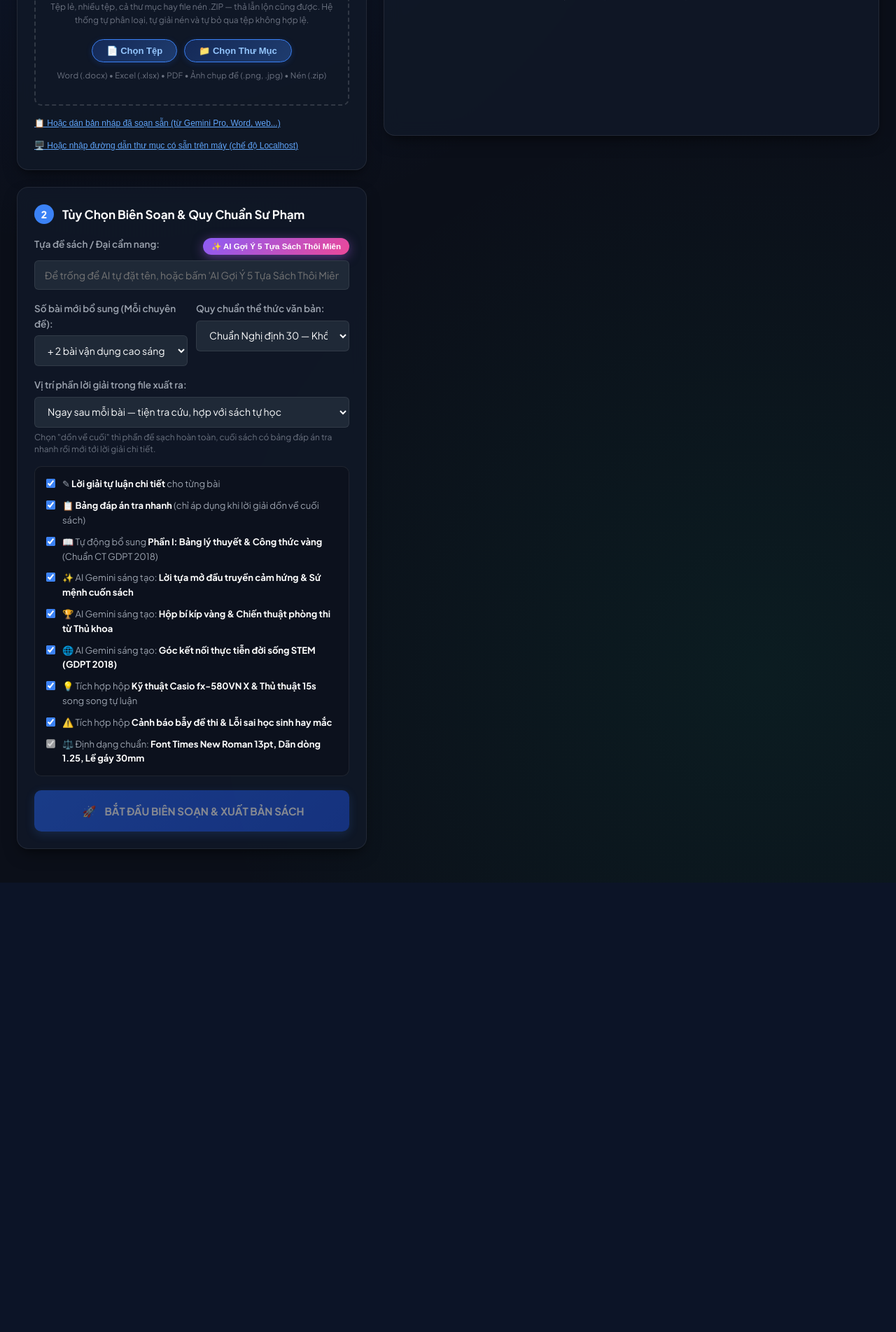
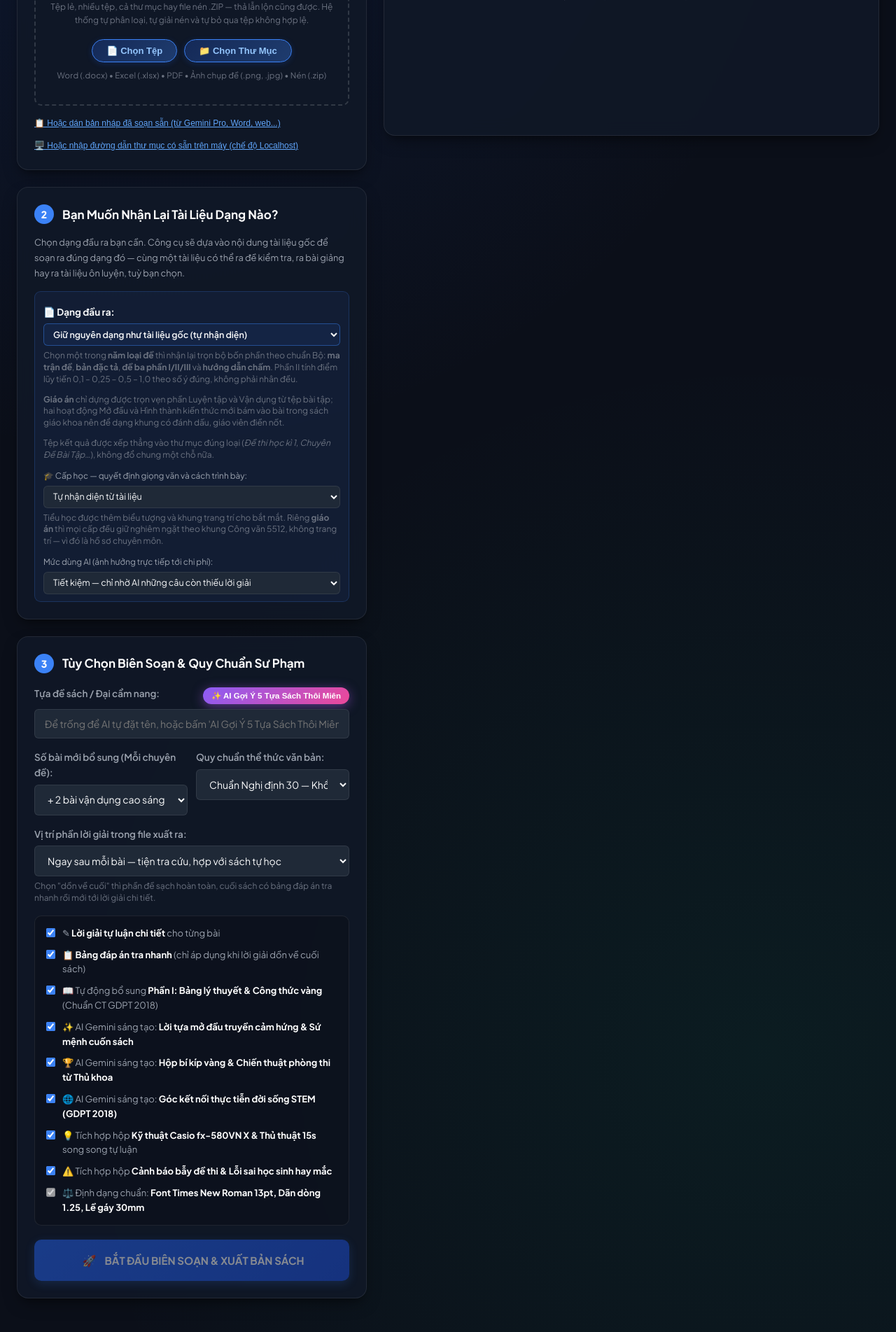
Before and after one commit to ngoclanvu999-creator/vietlaisach, a FastAPI app: page / in a window 1280 px wide. Shown: the part 738-2641 px from the top of the page at 70% size. Before the commit the page ends 1999 px from the top, so only its background shows below. Run offline with FastAPI, Linux system fonts and the light colour scheme.

Commit message:
fix: O chon dau ra thanh buoc rieng, thay ngay khong can nap tai lieu
Nguoi dung bao "toi chua thay phan chon dau ra o dau". Kiem tra thi tinh nang
van chay dung — ca tren web — nhung khoi chon nam BEN TRONG khung ket qua nap
lieu, ma khung do an cho toi khi boc tach xong. Ai chua tai tai lieu len thi
khong the thay. Day la loi thiet ke chu khong phai nguoi dung tim sot.

Nay tach ra thanh "Buoc 2: Ban Muon Nhan Lai Tai Lieu Dang Nao?", luon hien.
Chon truoc roi moi dua tai lieu vao cung dung thoi quen hon: biet minh can gi
truoc da.

Loi keo theo da bat duoc ngay khi sua: renderIngestResults dat lai
doctypeSelect.value = "" moi lan nap. Truoc kia vo hai vi o chon chi xuat hien
sau do; nay no se AM THAM XOA lua chon nguoi dung vua dat. Da bo dong reset, va
goi y cap hoc tu nhan dien chi dien vao khi o con trong — nhan dien la de do
viec, khong phai de de len y nguoi dung.

Kiem thu trinh duyet bang tai len tai lieu THAT (240 cau): o chon thay ngay khi
mo trang, chon truoc duoc, va lua chon con nguyen sau khi nap xong. Ba bo kiem
thu cu deu dat.

Co-Authored-By: Claude Opus 5 <noreply@anthropic.com>

```diff
--- a/static/app.js
+++ b/static/app.js
@@ -427,12 +427,10 @@ document.addEventListener("DOMContentLoaded", () => {
         // Chỉ hỏi gộp/tách khi thực sự có nhiều tài liệu
         batchModeSelector.classList.toggle("hidden", isSingle);
 
-        // Ô chọn dạng đầu ra LUÔN hiện — kể cả khi nạp nhiều tài liệu.
-        // Trước đây chỉ hiện khi nạp đúng một tệp, nên thả cả thư mục đề thi vào
-        // thì không có cách nào yêu cầu xuất ra đề thi, tất cả đều thành sách.
+        // Ô chọn dạng đầu ra nay là một bước riêng, luôn hiện từ đầu.
+        // TUYỆT ĐỐI KHÔNG đặt lại lựa chọn ở đây: người dùng có thể đã chọn
+        // "Bài giảng" TRƯỚC khi nạp tài liệu, xoá đi là âm thầm làm hỏng ý họ.
         doctypeBox.classList.remove("hidden");
-        doctypeSelect.value = "";
-        if (capHocSelect) capHocSelect.value = "";
 
         const nd = data.nhan_dien;
         if (isSingle && nd && nd.doc_type) {
@@ -452,9 +450,11 @@ document.addEventListener("DOMContentLoaded", () => {
                       ` — đổi ở ô bên dưới nếu chưa đúng</div>`
                     : "");
 
-            // Chọn sẵn cấp học đoán được, nhưng vẫn để người dùng đổi —
-            // nhận diện chỉ gợi ý, không quyết định thay họ.
-            if (capHocSelect && nd.cap_hoc) capHocSelect.value = nd.cap_hoc;
+            // Chọn sẵn cấp học đoán được, nhưng CHỈ khi người dùng chưa tự chọn.
+            // Nhận diện là để đỡ việc, không phải để đè lên ý người dùng.
+            if (capHocSelect && nd.cap_hoc && !capHocSelect.value) {
+                capHocSelect.value = nd.cap_hoc;
+            }
         } else {
             doctypeDetected.innerHTML =
                 `🔎 Đã nạp <strong>${files.length}</strong> tài liệu. ` +
--- a/static/style.css
+++ b/static/style.css
@@ -2021,3 +2021,11 @@ body {
     opacity: 0.75;
     margin-left: 6px;
 }
+
+/* Lời dẫn của một bước, nằm giữa tiêu đề bước và phần điều khiển */
+.step-intro {
+    margin: -2px 0 14px;
+    font-size: 12.8px;
+    line-height: 1.7;
+    color: var(--text-muted);
+}
--- a/templates/index.html
+++ b/templates/index.html
@@ -180,12 +180,48 @@
                                 <div id="ingest-file-list" class="folder-file-list"></div>
                                 <div id="ingest-skipped" class="ingest-skipped hidden"></div>
 
+                                <!-- Chỉ hiện khi có từ 2 tài liệu trở lên -->
+                                <div id="batch-mode-selector" class="merge-mode-selector hidden">
+                                    <label class="merge-option">
+                                        <input type="radio" name="folder-mode" value="merge" checked>
+                                        <div>
+                                            <strong>📚 Gộp tất cả thành 1 cuốn ĐẠI CẨM NANG duy nhất</strong>
+                                            <p>Có mục lục tổng thể, phân chia từng chương rành mạch, có lý thuyết chuyên sâu.</p>
+                                        </div>
+                                    </label>
+                                    <label class="merge-option">
+                                        <input type="radio" name="folder-mode" value="split">
+                                        <div>
+                                            <strong>📑 Tách riêng mỗi tài liệu thành một cuốn sách (kèm tải .ZIP 1-click)</strong>
+                                            <p>Mỗi tài liệu xuất 1 file Word .docx riêng, tự động nén sẵn trọn bộ vào 1 file ZIP.</p>
+                                        </div>
+                                    </label>
+                                </div>
+                            </div>
+                        </div>
+                    </div>
+
+                    <!-- Bước chọn đầu ra: LUÔN hiện, không đợi nạp tài liệu.
+                         Trước đây khối này nằm trong khung kết quả nên chỉ xuất
+                         hiện sau khi nạp xong — người dùng báo "không thấy phần
+                         chọn đầu ra ở đâu". Cho chọn trước cũng đúng thói quen
+                         hơn: biết mình cần gì rồi mới đưa tài liệu vào. -->
+                    <div class="card card-step">
+                        <div class="step-header">
+                            <span class="step-badge">2</span>
+                            <h3>Bạn Muốn Nhận Lại Tài Liệu Dạng Nào?</h3>
+                        </div>
+                        <p class="step-intro">
+                            Chọn dạng đầu ra bạn cần. Công cụ sẽ dựa vào nội dung tài liệu gốc
+                            để soạn ra đúng dạng đó — cùng một tài liệu có thể ra đề kiểm tra,
+                            ra bài giảng hay ra tài liệu ôn luyện, tuỳ bạn chọn.
+                        </p>
                             <!-- BẠN MUỐN NHẬN LẠI DẠNG NÀO -->
-                                <div id="doctype-box" class="doctype-box hidden">
+                            <div id="doctype-box" class="doctype-box">
                                 <div id="doctype-detected" class="doctype-detected"></div>
 
                                 <label for="doctype-select" class="doctype-label doctype-label-main">
-                                        📄 Bạn muốn nhận lại tài liệu dạng nào?
+                                    📄 Dạng đầu ra:
                                 </label>
                                 <select id="doctype-select" class="form-control doctype-main-select">
                                     <option value="" selected>Giữ nguyên dạng như tài liệu gốc (tự nhận diện)</option>
@@ -250,32 +286,12 @@
                                     <option value="khong">Không dùng AI — miễn phí hoàn toàn</option>
                                 </select>
                             </div>
-
-                                <!-- Chỉ hiện khi có từ 2 tài liệu trở lên -->
-                                <div id="batch-mode-selector" class="merge-mode-selector hidden">
-                                    <label class="merge-option">
-                                        <input type="radio" name="folder-mode" value="merge" checked>
-                                        <div>
-                                            <strong>📚 Gộp tất cả thành 1 cuốn ĐẠI CẨM NANG duy nhất</strong>
-                                            <p>Có mục lục tổng thể, phân chia từng chương rành mạch, có lý thuyết chuyên sâu.</p>
-                                        </div>
-                                    </label>
-                                    <label class="merge-option">
-                                        <input type="radio" name="folder-mode" value="split">
-                                        <div>
-                                            <strong>📑 Tách riêng mỗi tài liệu thành một cuốn sách (kèm tải .ZIP 1-click)</strong>
-                                            <p>Mỗi tài liệu xuất 1 file Word .docx riêng, tự động nén sẵn trọn bộ vào 1 file ZIP.</p>
-                                        </div>
-                                    </label>
-                                </div>
-                            </div>
-                        </div>
                     </div>
 
                     <!-- Step 2: Customization Options -->
                     <div class="card card-step">
                         <div class="step-header">
-                            <span class="step-badge">2</span>
+                            <span class="step-badge">3</span>
                             <h3>Tùy Chọn Biên Soạn & Quy Chuẩn Sư Phạm</h3>
                         </div>
 
```
Lines whose indentation alone changed are shown as unchanged.
